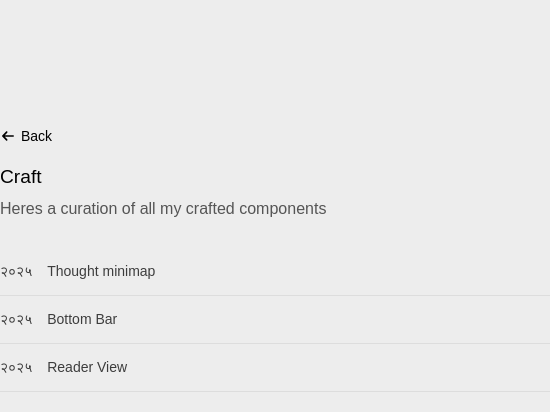
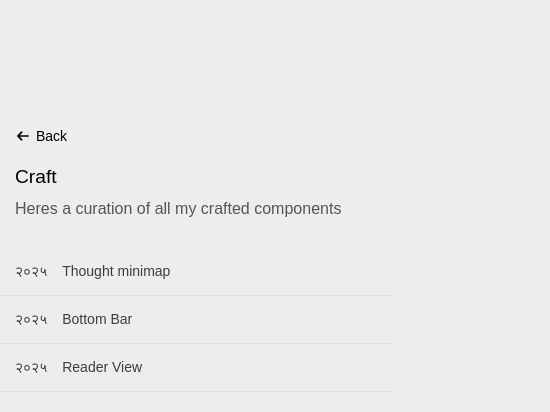
Before and after one commit to ArnavNath550/arnav.github.io, a React (Vite) app: page /craft in a window 390 px wide. Shown: the top 412 px of the page, 550 px wide, since content can reach past the window. Built offline with nearby package versions, Linux system fonts and the light colour scheme; a web font is replaced by a local one.

Commit message:
Mobile media queries added to craft page

```diff
--- a/src/components/PageHeading.tsx
+++ b/src/components/PageHeading.tsx
@@ -41,6 +41,11 @@ const StyledPageHeading = styled.div`
   display: flex;
   flex-direction: column;
   gap: 12px;
+
+  @media (max-width: 750px) {
+    padding-left: 15px;
+    padding-right: 15px;
+  }
 `;
 
 const StyledPageHead = styled.div<{ stagger: number }>`
--- a/src/pages/Craft.tsx
+++ b/src/pages/Craft.tsx
@@ -107,7 +107,7 @@ export default Craft;
 // ====================== Styled Components ======================
 
 const Container = styled.div`
-  width: 550px;
+  max-width: 550px;
   margin: 0 auto;
   margin-top: 8rem;
   position: relative;
@@ -133,6 +133,11 @@ const CraftTableItem = styled.div`
     color: #0d0d0d;
     background-color: #f7f7f7;
   }
+
+  @media (max-width: 750px) {
+    padding-left: 15px;
+    padding-right: 15px;
+  }
 `;
 
 const CraftTableData = styled.div<{ stagger: number }>`
@@ -155,6 +160,6 @@ const FloatingPreviewContainer = styled(motion.div)`
 `;
 
 const PreviewContent = styled.div`
-  width: 100%;
+  max-width: 100%;
   height: 100%;
 `;
```
